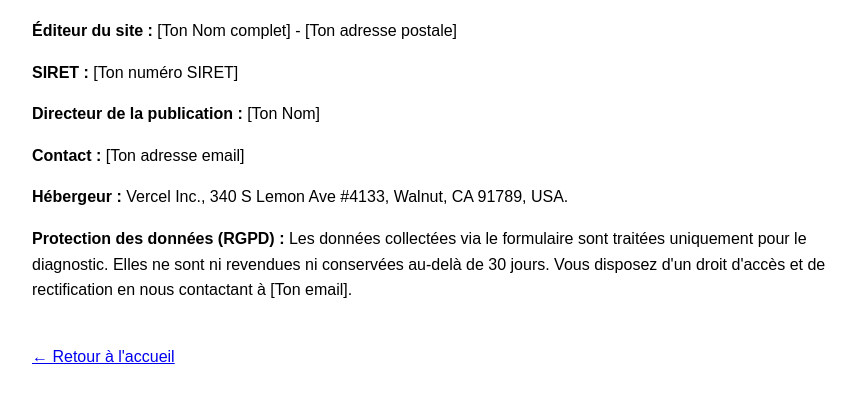
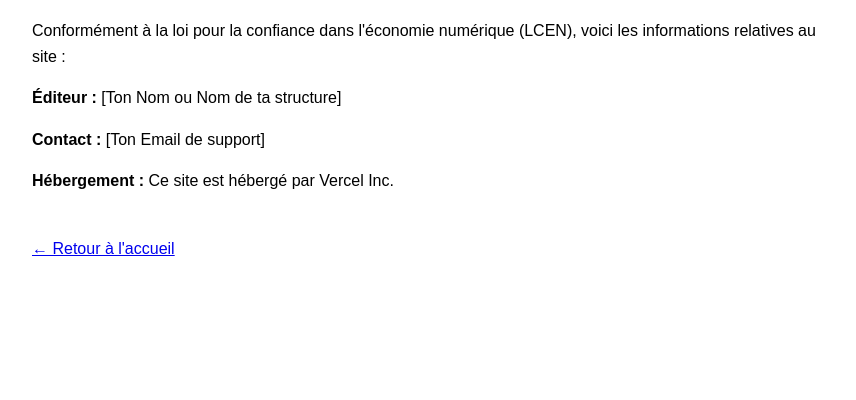
Before and after one commit to ericclavaizolle-arch/veturgence, a plain HTML site: page mentions.html in a window 1280 px wide. Shown: the part 96-496 px from the top of the page, without its empty margins (208-1064 px from the left). Drawn offline with Linux system fonts and the light colour scheme.

Commit message:
Update mentions.html

```diff
--- a/mentions.html
+++ b/mentions.html
@@ -7,19 +7,10 @@
 </head>
 <body style="font-family: Arial, sans-serif; line-height: 1.6; padding: 20px; max-width: 800px; margin: auto;">
     <h1>Mentions Légales</h1>
-
-    <p><strong>Éditeur du site :</strong> [Ton Nom complet] - [Ton adresse postale]</p>
-
-    <p><strong>SIRET :</strong> [Ton numéro SIRET]</p>
-
-    <p><strong>Directeur de la publication :</strong> [Ton Nom]</p>
-
-    <p><strong>Contact :</strong> [Ton adresse email]</p>
-
-    <p><strong>Hébergeur :</strong> Vercel Inc., 340 S Lemon Ave #4133, Walnut, CA 91789, USA.</p>
-
-    <p><strong>Protection des données (RGPD) :</strong> Les données collectées via le formulaire sont traitées uniquement pour le diagnostic. Elles ne sont ni revendues ni conservées au-delà de 30 jours. Vous disposez d'un droit d'accès et de rectification en nous contactant à [Ton email].</p>
-
+    <p>Conformément à la loi pour la confiance dans l'économie numérique (LCEN), voici les informations relatives au site :</p>
+    <p><strong>Éditeur :</strong> [Ton Nom ou Nom de ta structure]</p>
+    <p><strong>Contact :</strong> [Ton Email de support]</p>
+    <p><strong>Hébergement :</strong> Ce site est hébergé par Vercel Inc.</p>
     <br>
     <a href="index.html">← Retour à l'accueil</a>
 </body>
```
